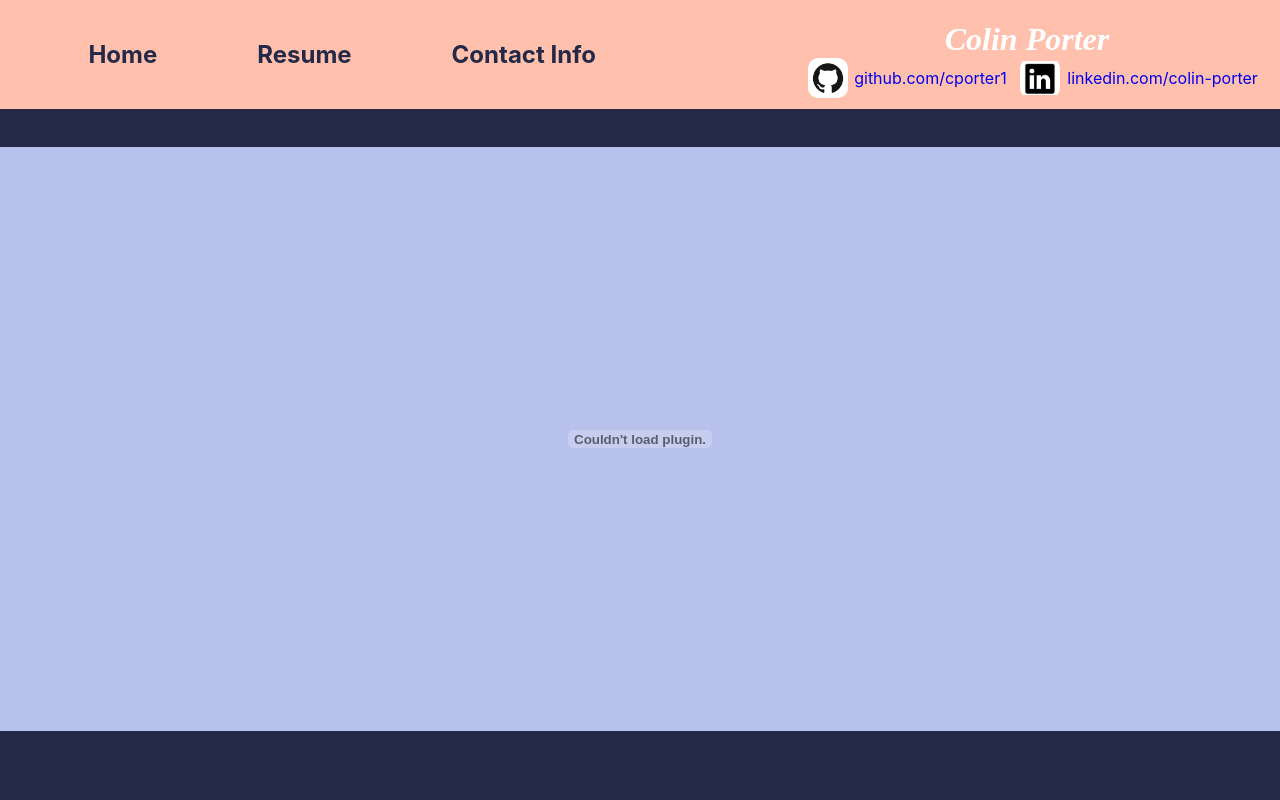
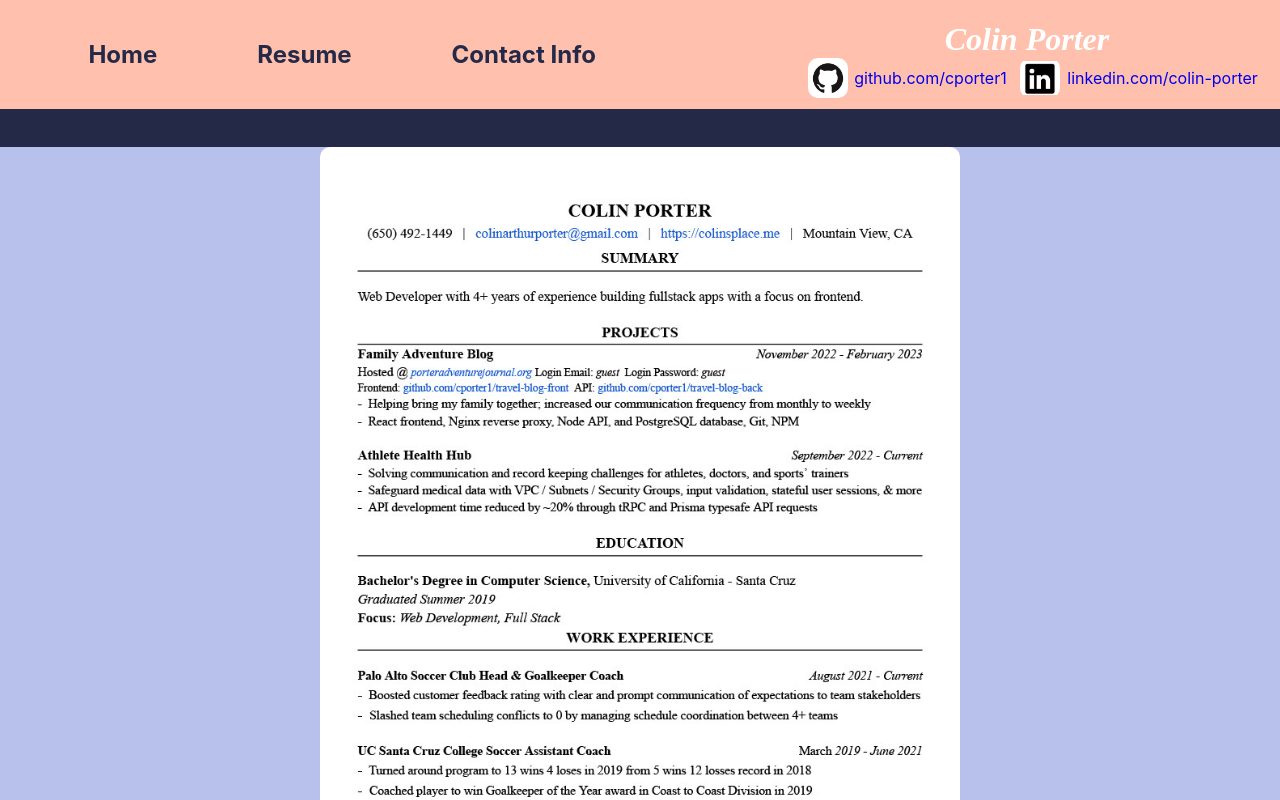
Before and after one commit to cporter1/web-resume, a React (Create React App) app: page /resume in a window 1280 px wide. Shown: the top 800 px of the page. Built offline with nearby package versions, Linux system fonts and the light colour scheme.

Commit message:
changed resume to jpg

```diff
--- a/src/pages/Resume.js
+++ b/src/pages/Resume.js
@@ -1,5 +1,5 @@
 import { useEffect, useState } from "react"
-import resume from '../images/resume.pdf'
+import resume from '../images/resume.jpg'
 
 export default function Resume() {
 
@@ -20,7 +20,7 @@ export default function Resume() {
     else {
         return (
             <div className="content-container">
-                <embed className="pdf" src={resume} alt='resume'/>
+                <img className="pdf" src={resume} alt='resume'/>
             </div>
 
         )
--- a/src/styles/App.css
+++ b/src/styles/App.css
@@ -229,8 +229,7 @@ header {
 
 
 .pdf {
-  height: 73vh;
-  width: 60%;
+  width: 50%;
   background-size: cover;
   /* margin-right: ;
   margin-top: 1%; */
```
Also changed, not shown: src/images/resume.jpg (added), 1 other file (tests, documents, lock files or other folders).
